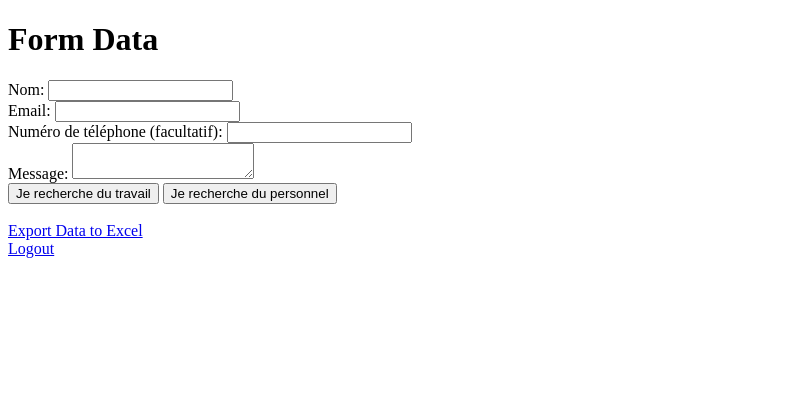
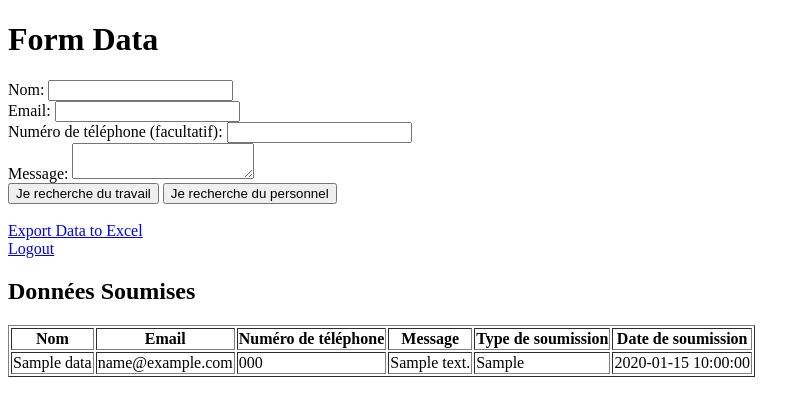
Before and after one commit to Goettfried/G-ttfried-IV, a Flask app: page / in a window 1280 px wide. Shown: the top 416 px of the page, without its empty margins (0-810 px from the left). Run offline with Flask 3, Linux system fonts and the light colour scheme; the visitor is signed in with stand-in values (Sample User, id 1); tables that the repository leaves empty hold one stand-in row (values such as "Sample post").

Commit message:
Mise à jour des fichiers app.py, index.html et migration pour ajouter submission_date

```diff
--- a/templates/index.html
+++ b/templates/index.html
@@ -54,5 +54,27 @@
     <a href="{{ url_for('export_data') }}">Export Data to Excel</a>
     <br>
     <a href="{{ url_for('logout') }}">Logout</a>
+
+    <h2>Données Soumises</h2>
+    <table border="1">
+        <tr>
+            <th>Nom</th>
+            <th>Email</th>
+            <th>Numéro de téléphone</th>
+            <th>Message</th>
+            <th>Type de soumission</th>
+            <th>Date de soumission</th>
+        </tr>
+        {% for data in form_data %}
+        <tr>
+            <td>{{ data.name }}</td>
+            <td>{{ data.email }}</td>
+            <td>{{ data.phone }}</td>
+            <td>{{ data.message }}</td>
+            <td>{{ data.submission_type }}</td>
+            <td>{{ data.submission_date }}</td>
+        </tr>
+        {% endfor %}
+    </table>
 </body>
 </html>
```
